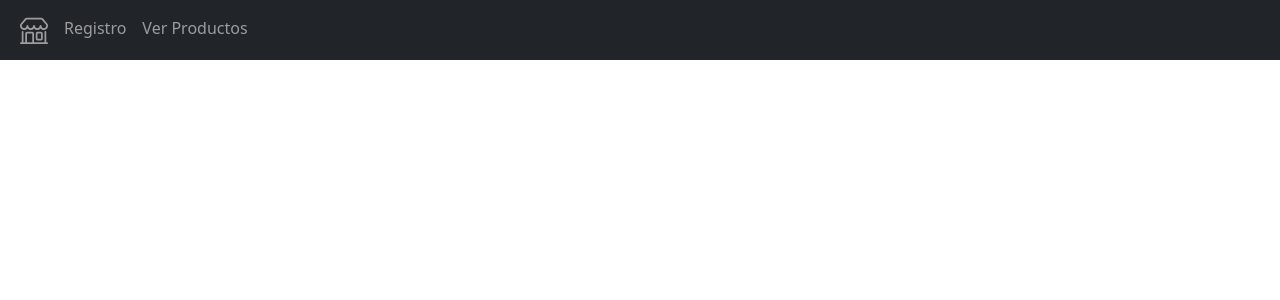
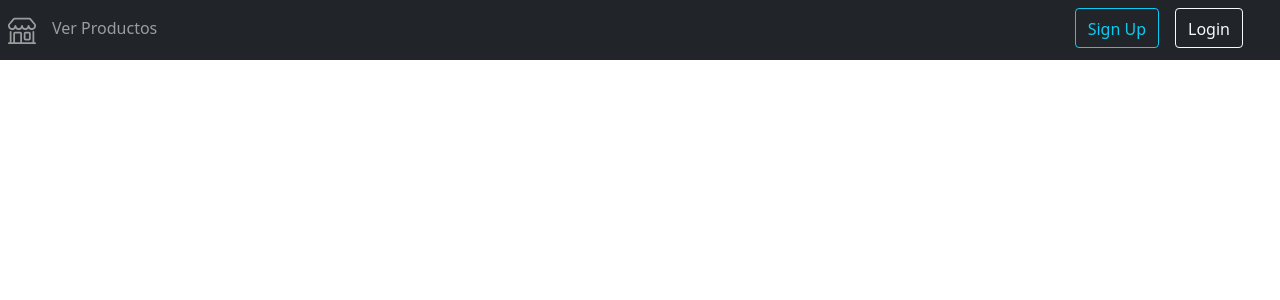
Before and after one commit to AdrianOlivares77/venta-app, an Angular app: page / in a window 1280 px wide. Shown: the top 300 px of the page. Built offline with nearby package versions, Linux system fonts and the light colour scheme.

Commit message:
changing navbar

```diff
--- a/src/app/component/header/header.component.html
+++ b/src/app/component/header/header.component.html
@@ -1,21 +1,26 @@
-<nav class="navbar navbar-expand-lg navbar-dark bg-dark">
-    <div class="container-fluid">
+<div class="container-fluid mx-0 px-0">
+    <div class="row">
+        <div class="col-10 mx-0 pe-0">
+            <nav class="navbar navbar-expand-lg navbar-dark bg-dark me-auto">
                 <div class="collapse navbar-collapse" id="navbarSupportedContent">
                     <ul class="navbar-nav me-auto mb-0 mb-lg-0">
                         <li class="nav-item" routerLinkActive="active">
-                    <a class="nav-link" routerLink="home"><svg xmlns="http://www.w3.org/2000/svg" width="28" height="28" fill="currentColor"
-                            class="bi bi-shop" viewBox="0 0 16 16">
+                            <a class="nav-link" routerLink="home"><svg xmlns="http://www.w3.org/2000/svg" width="28"
+                                    height="28" fill="currentColor" class="bi bi-shop" viewBox="0 0 16 16">
                                     <path
                                         d="M2.97 1.35A1 1 0 0 1 3.73 1h8.54a1 1 0 0 1 .76.35l2.609 3.044A1.5 1.5 0 0 1 16 5.37v.255a2.375 2.375 0 0 1-4.25 1.458A2.371 2.371 0 0 1 9.875 8 2.37 2.37 0 0 1 8 7.083 2.37 2.37 0 0 1 6.125 8a2.37 2.37 0 0 1-1.875-.917A2.375 2.375 0 0 1 0 5.625V5.37a1.5 1.5 0 0 1 .361-.976l2.61-3.045zm1.78 4.275a1.375 1.375 0 0 0 2.75 0 .5.5 0 0 1 1 0 1.375 1.375 0 0 0 2.75 0 .5.5 0 0 1 1 0 1.375 1.375 0 1 0 2.75 0V5.37a.5.5 0 0 0-.12-.325L12.27 2H3.73L1.12 5.045A.5.5 0 0 0 1 5.37v.255a1.375 1.375 0 0 0 2.75 0 .5.5 0 0 1 1 0zM1.5 8.5A.5.5 0 0 1 2 9v6h1v-5a1 1 0 0 1 1-1h3a1 1 0 0 1 1 1v5h6V9a.5.5 0 0 1 1 0v6h.5a.5.5 0 0 1 0 1H.5a.5.5 0 0 1 0-1H1V9a.5.5 0 0 1 .5-.5zM4 15h3v-5H4v5zm5-5a1 1 0 0 1 1-1h2a1 1 0 0 1 1 1v3a1 1 0 0 1-1 1h-2a1 1 0 0 1-1-1v-3zm3 0h-2v3h2v-3z" />
                                 </svg></a>
-                </li>
-                <li class="nav-item" routerLinkActive="active">
-                    <a class="nav-link" routerLink="">Registro</a>
                         </li>
                         <li class="nav-item" routerLinkActive="active">
                             <a class="nav-link" routerLink="/productos">Ver Productos</a>
                         </li>
                     </ul>
                 </div>
+            </nav>
         </div>
-</nav>
+        <div class="col-2 bg-dark mx-0 px-0">
+            <button class="btn btn-outline-info mt-2 pt-2">Sign Up</button>
+            <button class="btn btn-outline-light ms-3 mt-2 pt-2">Login</button>
+        </div>
+    </div>
+</div>
```
Lines whose indentation alone changed are shown as unchanged.
